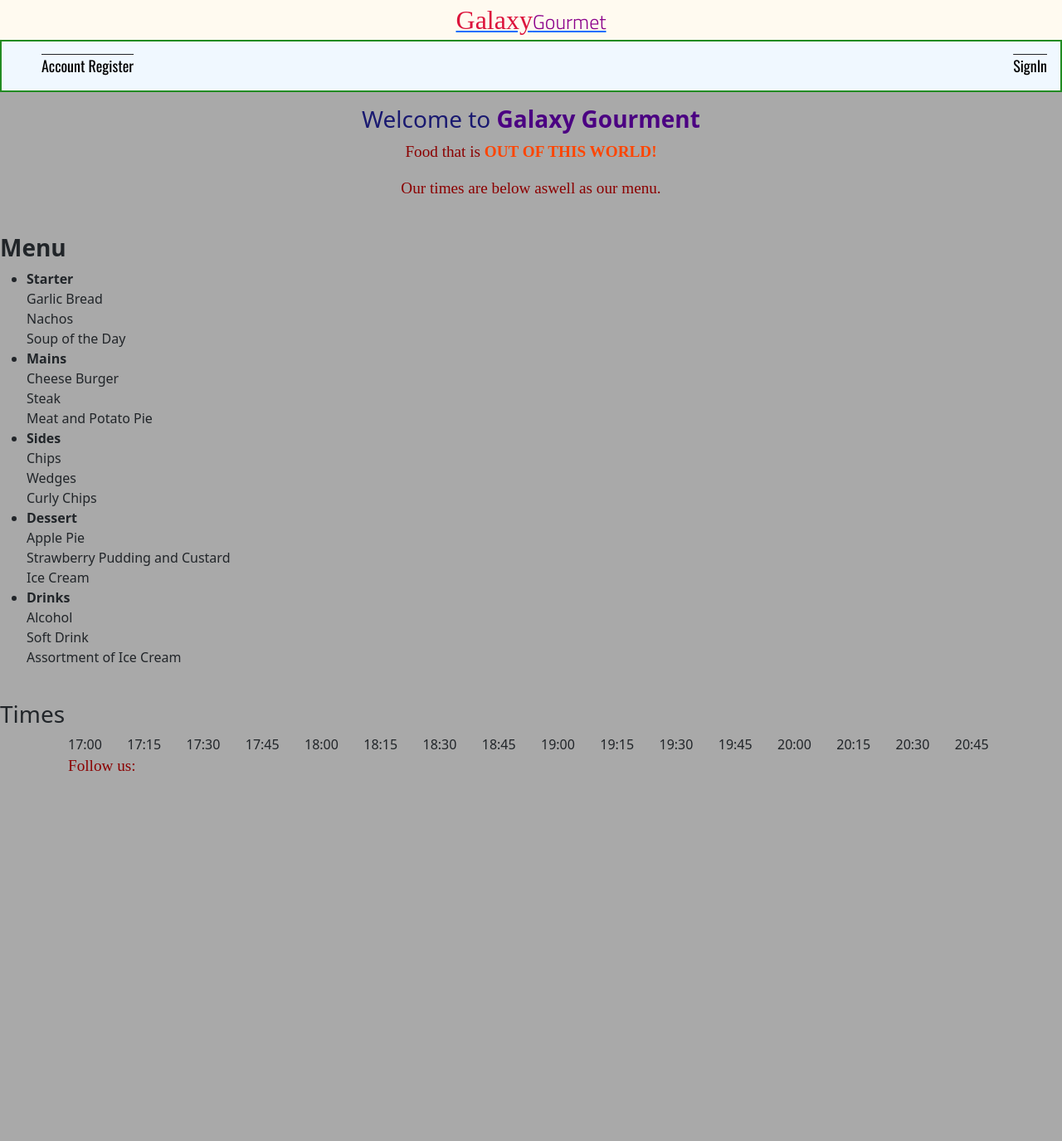
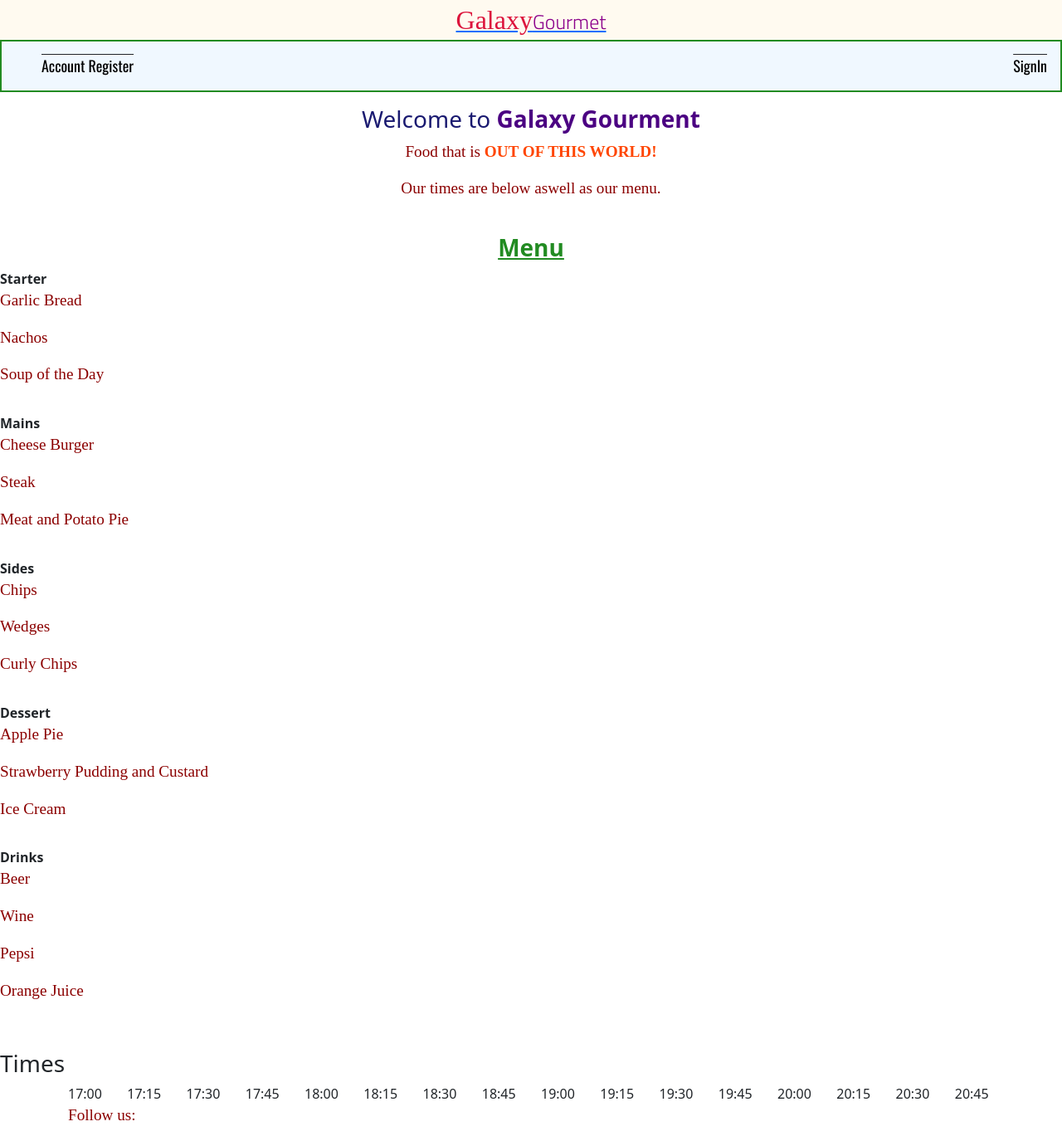
Before and after one commit to 0w3nM/portfolio4_restaurant, a Django app: page / in a window 1280 px wide. Shown: the whole page at 83% size. Before the commit the page ends 929 px from the top, so only its background shows below. Run offline with Django 3.2, Linux system fonts and the light colour scheme; some web fonts are replaced.

Commit message:
Updated css stylings for the index page, updated index.html code.

```diff
--- a/static/css/style.css
+++ b/static/css/style.css
@@ -1,8 +1,5 @@
 @import url('https://fonts.googleapis.com/css2?family=Oswald&family=Playpen+Sans:wght@600&family=Skranji:wght@700&family=Titillium+Web:wght@300&display=swap');
 
-body {
-    background-color: #a9a9a9;
-}
 /* -----Header----*/
 .header {
     background-color: #FFFAF0;
@@ -70,7 +67,13 @@ p {
 }
 
 /*----Menu----*/
+.menu-header {
+    text-align: center;
+    color:#228B22;
+    text-decoration: underline;
+}
 
+.
 
 /*----Times----*/
 
--- a/templates/base.html
+++ b/templates/base.html
@@ -10,7 +10,7 @@
     <link rel="preconnect" href="https://fonts.googleapis.com">
     <link rel="preconnect" href="https://fonts.gstatic.com" crossorigin>
     <link href="https://fonts.googleapis.com/css2?family=Oswald&family=Playpen+Sans:wght@600&family=Skranji:wght@700&family=Titillium+Web:wght@300&display=swap" rel="stylesheet">
-    <script src="https://cdn.jsdelivr.net/npm/bootstrap@5.0.1/dist/js/bootstrap.bundle.min.js" integrity="sha384-gtEjrD/SeCtmISkJkNUaaKMoLD0//ElJ19smozuHV6z3Iehds+3Ulb9Bn9Plx0x4" crossorigin="anonymous" ></script>
+    <script src="https://cdn.jsdelivr.net/npm/bootstrap@5.0.1/dist/js/bootstrap.bundle.min.js" integrity="sha384-gtEjrD/SeCtmISkJkNUaaKMoLD0//ElJ19smozuHV6z3Iehds+3Ulb9Bn9Plx0x4" crossorigin="anonymous"></script>
     <meta name="description" content="Galaxy Gourment. Eatery and Bar.">
     <meta name="keywords" content="food, bar, desserts, drinks ">
     <title>{% block title %} Galaxy Gourment {% endblock %}</title>
@@ -42,9 +42,7 @@
           </li>
           {% else %}
           <li class="nav-item">
-            <a class="nav-link" href="{% url 'account_signup' %}"
-              >Account Register</a
-            >
+            <a class="nav-link" href="{% url 'account_signup' %}">Account Register</a >
           </li>
           <li class="nav-item">
             <a class="nav-link" href="{% url 'account_login' %}">SignIn</a>
--- a/templates/index.html
+++ b/templates/index.html
@@ -10,66 +10,54 @@
 
 <br>
 
-<div class="col s12 m8 offset-m2 l6 offset-l3">
-  <div class="card-panel deep-orange lighten-3 z-depth-1">
-    <h3 class="center"><strong>Menu</strong></h3>
+<div class="row card-panel blue-grey">
+    <h3 class="menu-header"><strong>Menu</strong></h3>
 
-    <ul class="collapsible">
+    <ul class="list">
         <li>
-        <div class="collapsible-header"><strong>Starter</strong></div>
-        <div class="collapsible-body grey lighten-3">
-          <span>Garlic Bread</span>
-        </div>
-        <div class="collapsible-body grey lighten-3"><span>Nachos</span></div>
-        <div class="collapsible-body grey lighten-3">
-          <span>Soup of the Day</span>
+            <div class="cyan darken-4"><strong>Starter</strong></div>
+            <div class="list-item orange darken-3"><p>Garlic Bread</p></div>
+            <div class=""><p>Nachos</p></div>
+            <div class=""><p>Soup of the Day</p></div>
+        </li>
+    </ul>
+    <ul class="">
+        <li>
+            <div class="green darken-3"><strong>Mains</strong></div>
+            <div class=""><p>Cheese Burger</p></div>
+            <div class=""><p>Steak</p></div>
+            <div class=""><p>Meat and Potato Pie</p></div>
+        </li>
+    </ul>
+    <ul class="">
+        <li>
+            <div class="teal darken-4"><strong>Sides</strong></div>
+            <div class=""><p>Chips</p></div>
+            <div class=""><p>Wedges</span></div>
+            <div class=""><p>Curly Chips</p>
         </div>
         </li>
+    </ul>
+    <ul class="">
         <li>
-        <div class="collapsible-header"><strong>Mains</strong></div>
-        <div class="collapsible-body grey lighten-3">
-          <span>Cheese Burger</span>
-        </div>
-        <div class="collapsible-body grey lighten-3"><span>Steak</span></div>
-        <div class="collapsible-body grey lighten-3">
-          <span>Meat and Potato Pie</span>
-        </div>
+            <div class="orange darken-3"><strong>Dessert</strong></div>
+            <div class=""><p>Apple Pie</p></div>
+            <div class=""><p>Strawberry Pudding and Custard</p></div>
+            <div class=""><p>Ice Cream</p></div>
         </li>
+    </ul>
+    <ul class="">
         <li>
-        <div class="collapsible-header"><strong>Sides</strong></div>
-        <div class="collapsible-body grey lighten-3"><span>Chips</span></div>
-        <div class="collapsible-body grey lighten-3"><span>Wedges</span></div>
-        <div class="collapsible-body grey lighten-3">
-          <span>Curly Chips</span>
-        </div>
-      </li>
-      <li>
-        <div class="collapsible-header"><strong>Dessert</strong></div>
-        <div class="collapsible-body grey lighten-3">
-          <span>Apple Pie</span>
-        </div>
-        <div class="collapsible-body grey lighten-3">
-          <span>Strawberry Pudding and Custard</span>
-        </div>
-        <div class="collapsible-body grey lighten-3">
-          <span>Ice Cream</span>
-        </div>
-      </li>
-      <li>
-        <div class="collapsible-header">
-          <i class="fa-solid fa-ice-cream"></i><strong>Drinks</strong>
-        </div>
-        <div class="collapsible-body grey lighten-3"><span>Alcohol</span></div>
-        <div class="collapsible-body grey lighten-3">
-          <span>Soft Drink</span>
-        </div>
-        <div class="collapsible-body grey lighten-3">
-          <span>Assortment of Ice Cream</span>
+            <div class="light-blue accent-4"><strong>Drinks</strong></div>
+            <div class=""><p>Beer</p></div>
+            <div class=""><p>Wine</p></div>
+            <div class=""><p>Pepsi</p></div>
+            <div class=""><p>Orange Juice</p>
             </div>
         </li>
     </ul>
 </div>
-</div>
+
 
 <br />
 
```
Lines whose indentation alone changed are shown as unchanged.
